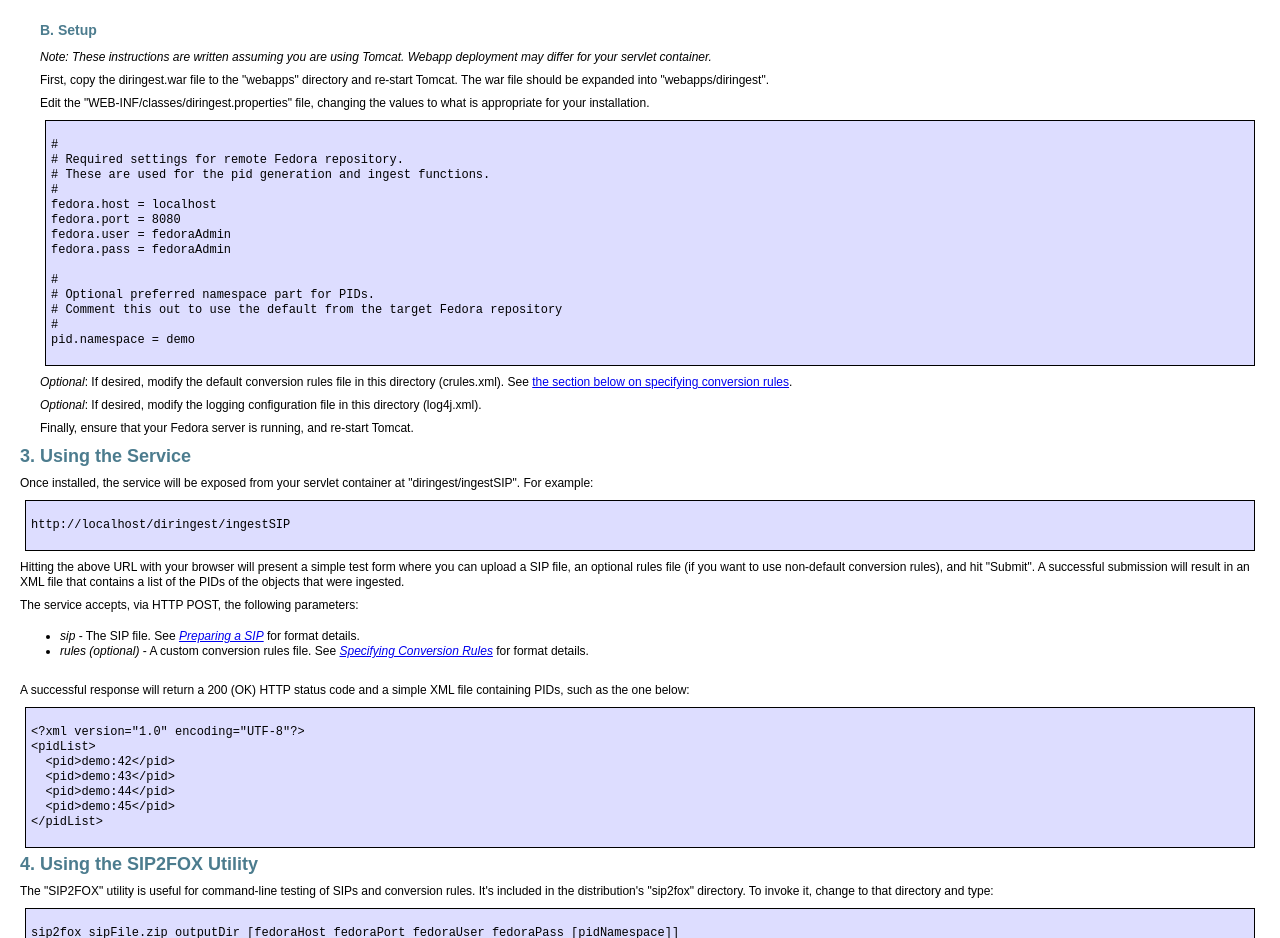
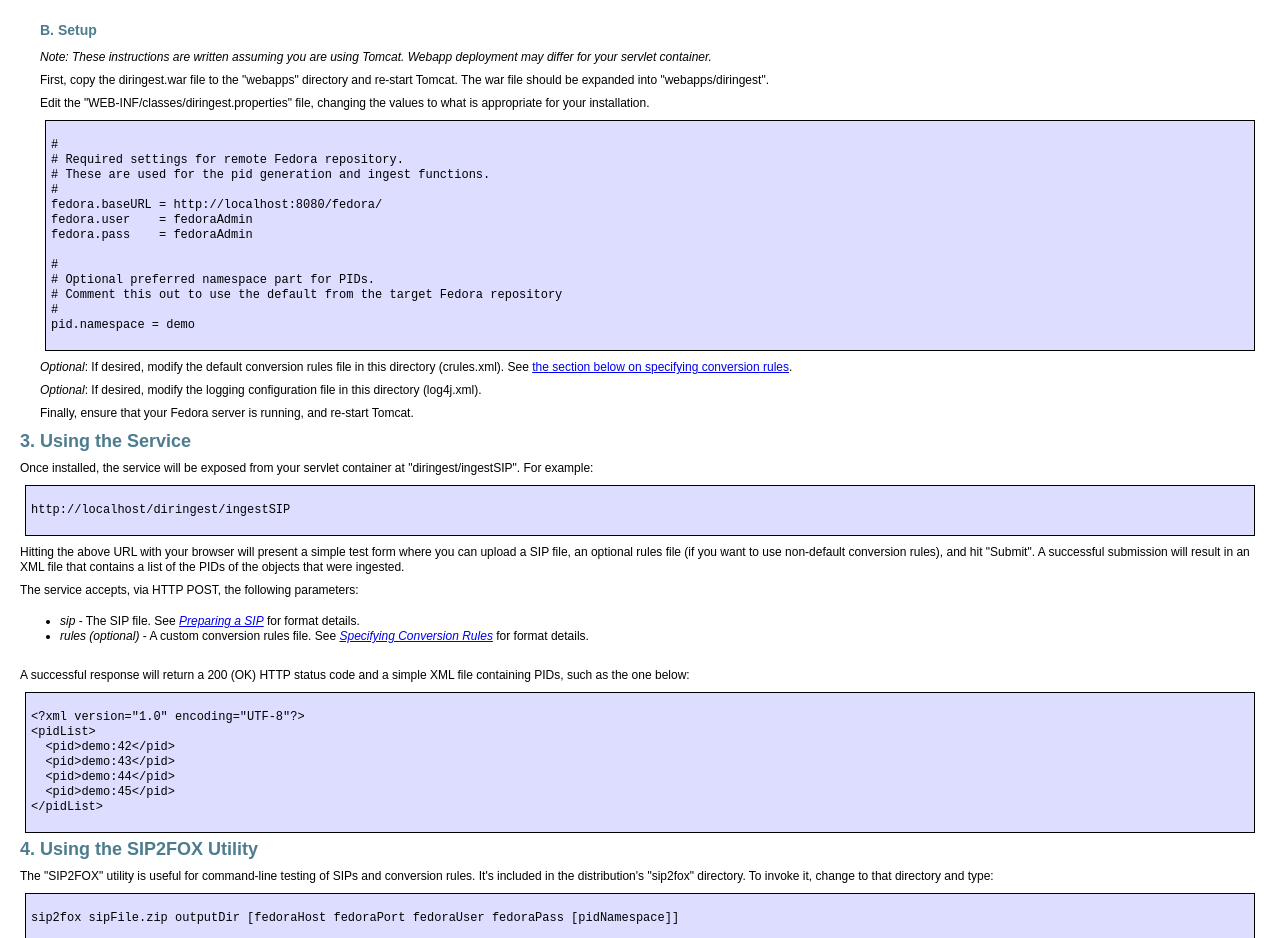
Before and after one commit to fcrepo3/diringest, a plain HTML site: page src/doc/index.html in a window 1280 px wide. Shown: the part 900-1838 px from the top of the page. Drawn offline with Linux system fonts and the light colour scheme.

Commit message:
baseURL ends with /, updated doc to talk about baseURL instead of old host/port

```diff
--- a/src/doc/index.html
+++ b/src/doc/index.html
@@ -84,10 +84,9 @@
 # Required settings for remote Fedora repository.
 # These are used for the pid generation and ingest functions.
 #
-fedora.host = localhost
-fedora.port = 8080
-fedora.user = fedoraAdmin
-fedora.pass = fedoraAdmin
+fedora.baseURL = http://localhost:8080/fedora/
+fedora.user    = fedoraAdmin
+fedora.pass    = fedoraAdmin
 
 #
 # Optional preferred namespace part for PIDs.
```
Also changed, not shown: 1 other file.
